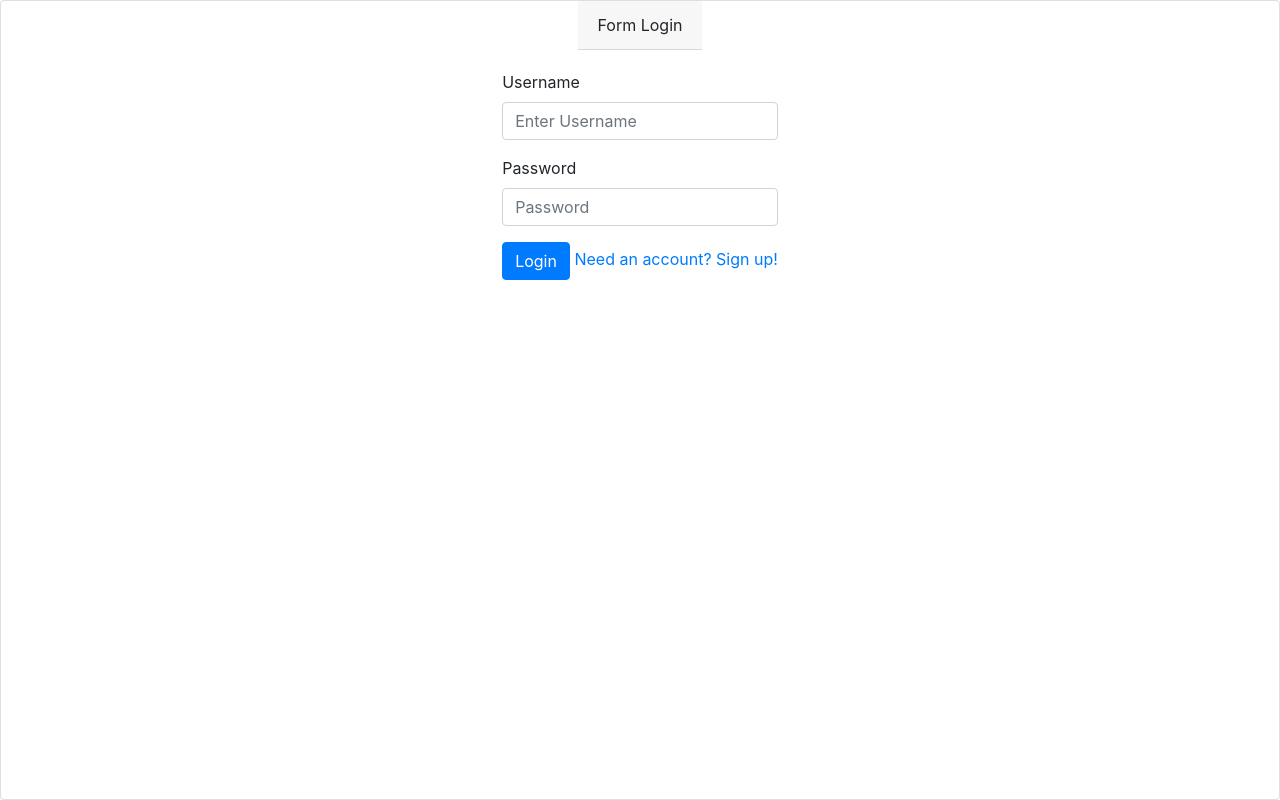
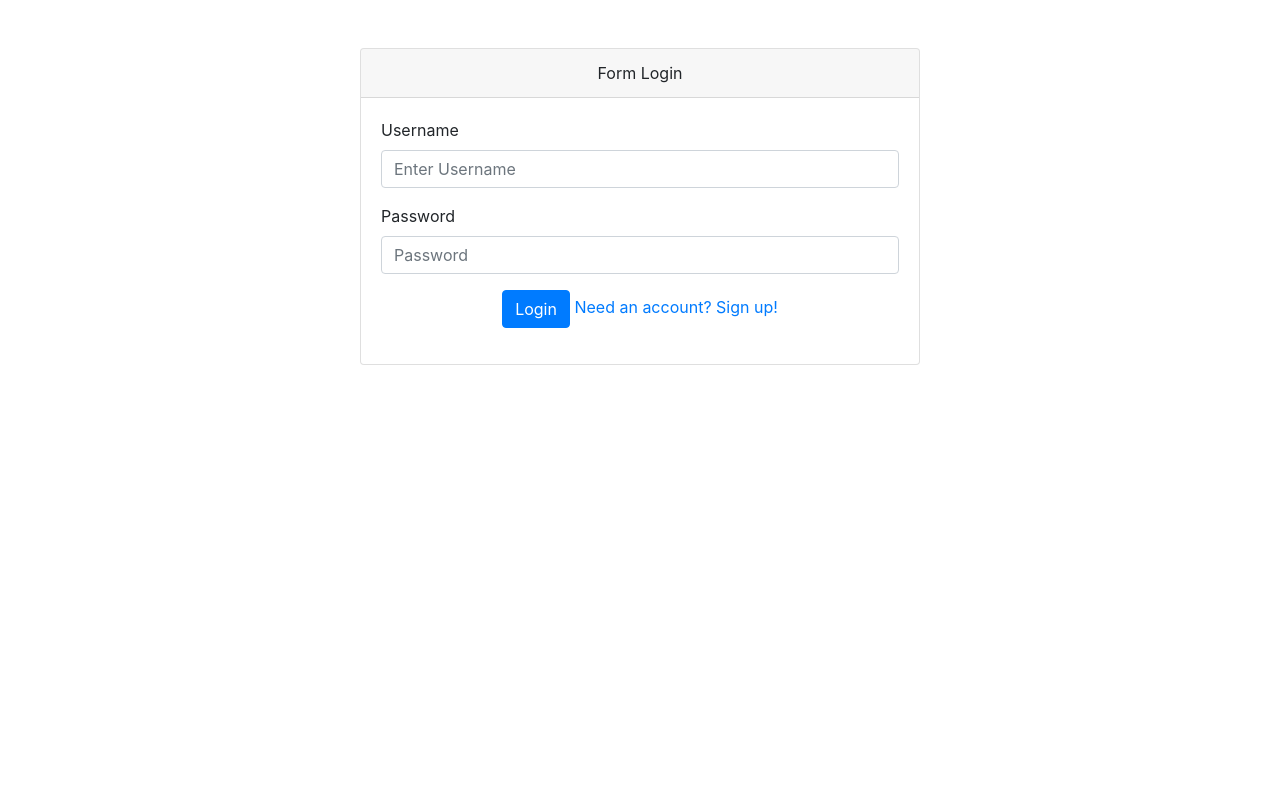
Before and after one commit to alfanizidni/ppdb, a CodeIgniter app: page /ppdb/index.php/login/index in a window 1280 px wide. Run offline with CodeIgniter, Linux system fonts and the light colour scheme; some libraries are stand-ins or nearby versions.

Commit message:
update v_login

```diff
--- a/application/views/v_login.php
+++ b/application/views/v_login.php
@@ -2,12 +2,10 @@
 	<head>
 		<title>Form Login</title>
 		<link rel="stylesheet" href="<?php echo base_url(); ?>assets/css/bootstrap.min.css">
-
 		<style>
 			.loader-wrapper{
 			width: 100%;
-			height:100%;
-			position: absolute;
+
 			top:0;
 			left:0;
 			display: flex;
@@ -24,9 +22,9 @@
 
 	<body>
 
-	<div class="container ">
-		<div class="card loader-wrapper" >
-			<div class="card-header mt-6">
+	<div class="container loader-wrapper">
+		<div class="card mt-5" style="width: 35rem;">
+			<div class="card-header text-center">
 				Form Login
 			</div>
 
@@ -57,9 +55,10 @@
 						<label for="password">Password</label>
 						<input type="password" class="form-control" name="password" id="password" placeholder="Password">
 					</div>
+					<div class="form-group text-center">
                     <button type="submit" id="btnlogin" class="btn btn-primary">Login</button>
                     <a href="<?php echo base_url('register');?>">Need an account? Sign up!</a></div>
-                    <!-- <button type="submit" class="btn btn-primary">Register</button> -->
+                    </div>
 				</form>
 			</div>
 		</div>
```
